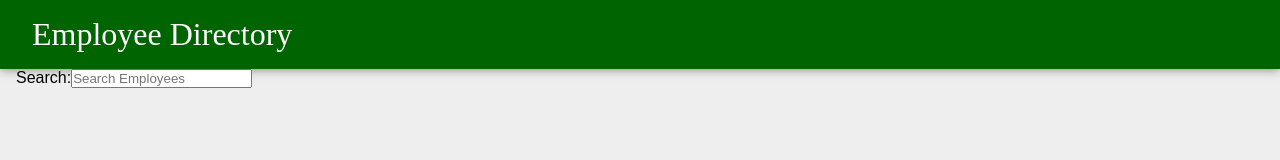
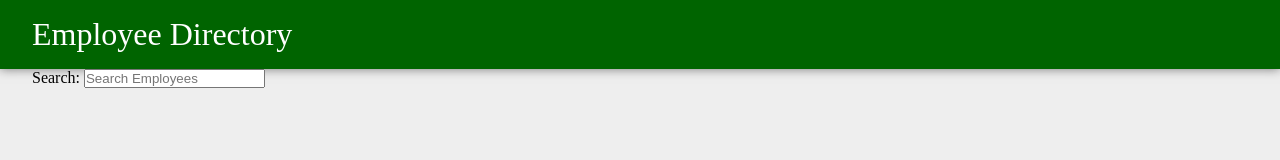
Before and after one commit to GregHarris90/Employee-Directory, a React (Create React App) app: page / in a window 1280 px wide. Shown: the top 160 px of the page. Built offline with nearby package versions, Linux system fonts and the light colour scheme.

Commit message:
added some css to search bar

```diff
--- a/public/style.css
+++ b/public/style.css
@@ -26,6 +26,13 @@ header h1 {
     font-weight: 200;
 }
 
+.searchbar {
+    margin: 0;
+    padding: 0 16px;
+    font-family:cursive;
+    font-weight: 500;
+}
+
 footer {
     position: absolute;
     text-align: center;
--- a/src/components/Search.js
+++ b/src/components/Search.js
@@ -4,7 +4,7 @@ function Search(props) {
     return (
         <div className = "searchbar">
             <form>
-                <label htmlFor="search">Search:</label>
+                <label htmlFor="search">Search: </label>
             <input
                 // onChange={props / handleInputChange}
                 value={props.search}
```
